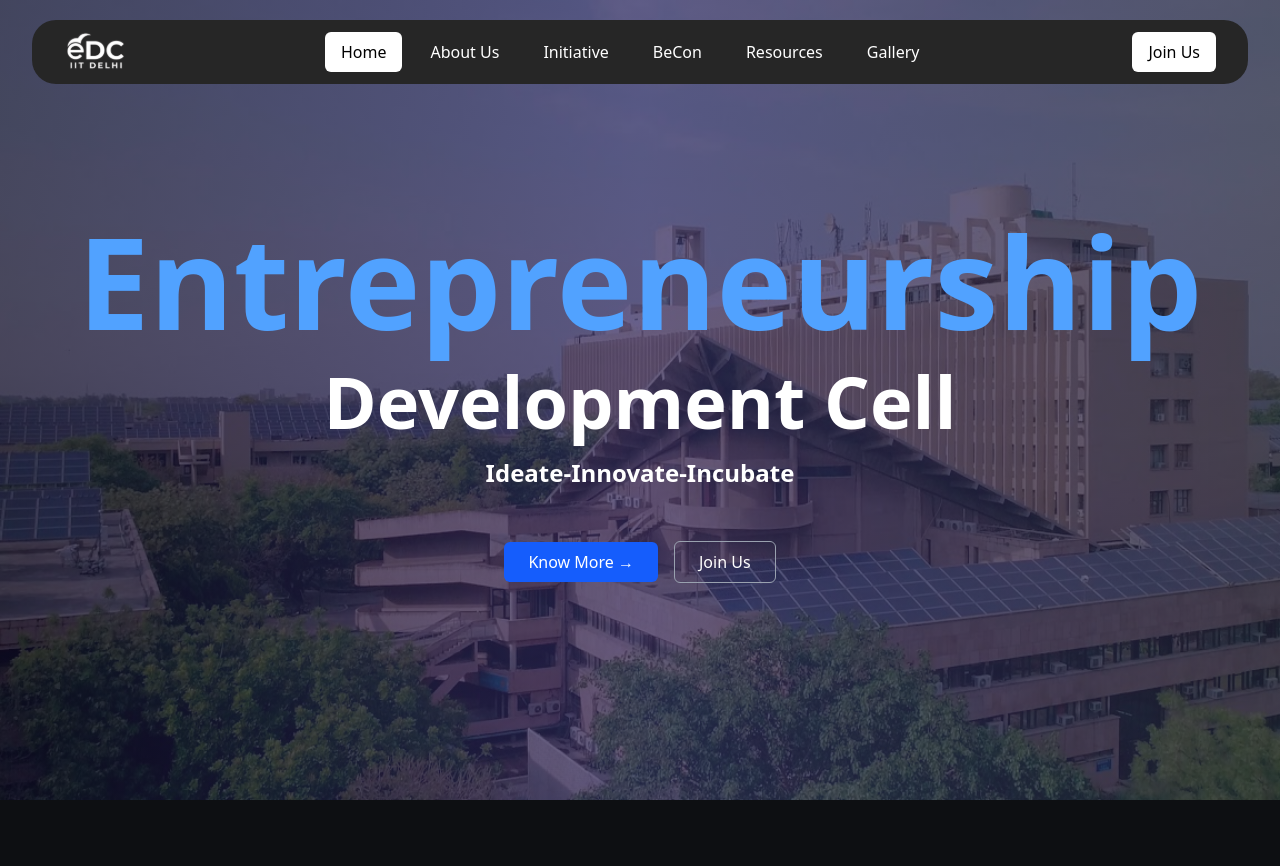
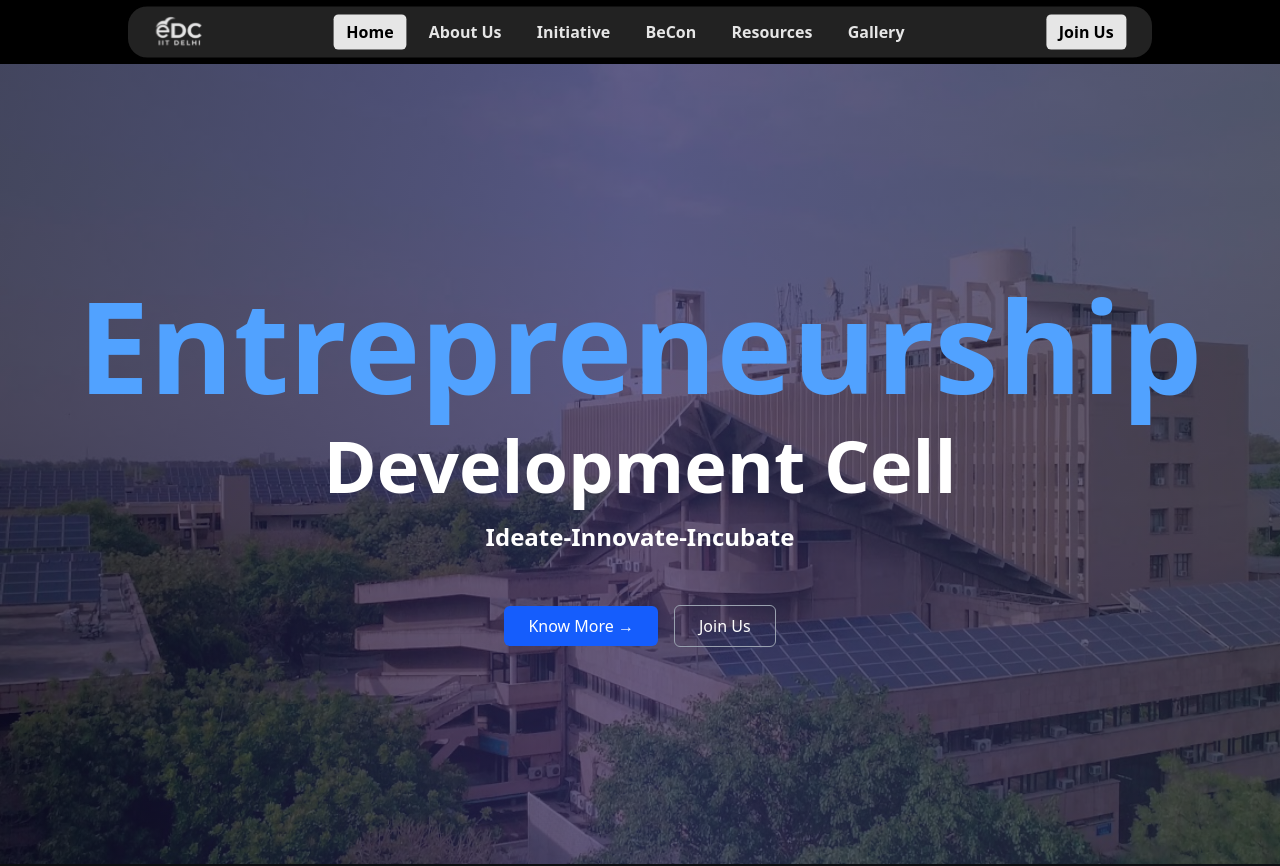
Before and after one commit to Prabhav2503/eDC, a React (Vite) app: page / in a window 1280 px wide. Shown: the top 866 px of the page. Built offline with nearby package versions, Linux system fonts and the light colour scheme.

Commit message:
fix/ navbar fixed

```diff
--- a/src/App.jsx
+++ b/src/App.jsx
@@ -1,5 +1,5 @@
 import Navbar from './components/navbar'
-import {SVGs, JPG} from './utility/images'
+import { SVGs, JPG } from './utility/images'
 import { Routes, Route } from 'react-router-dom'
 import Home from "./pages/Home"
 import About from './pages/About'
@@ -10,25 +10,29 @@
 import { useState } from 'react'
 
 function App() {
-  const [shrink,setShrink] = useState(false)
+  const [shrink, setShrink] = useState(false)
+
   return (
-    <div className='bg-black h-screen  flex items-center flex-col '>
-      <div className='w-full h-full px-8 z-20 sticky top-5 left-0'>
+    <div className="bg-black min-h-screen ">
+      {/* Sticky Navbar */}
+      <div className="w-full z-30 sticky top-0 bg-transparent">
         <Navbar SVGs={SVGs} shrink={shrink} />
       </div>
 
-      <main className='w-full h-full absolute top-0 left-0'>
+      {/* Scrollable main content */}
+      <main className="w-full flex flex-col ">
         <Routes>
-          <Route path='/' element={<Home JPG={JPG} setShrink={setShrink} />} />
-          <Route path='/about' element={<About />} />
-          <Route path='/initial' element={<Initiative />} />
-          <Route path='/becon' element={<BeCon />} />
-          <Route path='/resources' element={<Resources />} />
-          <Route path='/gallery' element={<Gallery />} />
+          <Route path="/" element={<Home JPG={JPG} setShrink={setShrink} />} />
+          <Route path="/about" element={<About />} />
+          <Route path="/initial" element={<Initiative />} />
+          <Route path="/becon" element={<BeCon />} />
+          <Route path="/resources" element={<Resources />} />
+          <Route path="/gallery" element={<Gallery />} />
         </Routes>
       </main>
     </div>
   )
 }
 
+
 export default App
--- a/src/components/landing.jsx
+++ b/src/components/landing.jsx
@@ -3,27 +3,18 @@
 const Landing = ({ JPG }) => {
   return (
     <div
-      className="w-full h-[100vh] bg-center bg-cover relative flex flex-col justify-center items-center text-center"
+      className="relative w-full h-screen bg-center bg-cover flex flex-col justify-center items-center text-center"
       style={{ backgroundImage: `url(${JPG.iitbuilding})` }}
     >
-      {/* Overlay gradient */}
-      <div
-        className="absolute inset-0"
-        style={{
-          background:
-            "linear-gradient(90deg, #0F0C29 0%, #302B63 50%, #24243E 100%)",
-          opacity: 0.7,
-        }}
-      />
+      {/* Overlay */}
+      <div className="absolute inset-0 bg-gradient-to-r from-[#0F0C29] via-[#302B63] to-[#24243E] opacity-70" />
 
       {/* Content */}
-      <div className="w-full h-full flex flex-col items-center justify-center gap-5 z-10">
+      <div className="relative z-10 flex flex-col items-center justify-center gap-5 px-4">
+        <h1 className="font-bold text-9xl text-blue-400">Entrepreneurship</h1>
+        <h3 className="font-bold text-7xl text-white">Development Cell</h3>
+        <h5 className="font-bold text-2xl text-white">Ideate-Innovate-Incubate</h5>
 
-        <h1 className="w-full font-bold text-9xl text-center text-blue-400 ">Entrepreneurship</h1>
-        <h3 className="w-full font-bold text-7xl text-center text-white"  >Development Cell</h3>
-        <h5 className="w-full font-bold text-2xl text-center text-white"  >Ideate-Innovate-Incubate</h5>
-
-        {/* Buttons */}
         <div className="mt-8 flex flex-wrap justify-center items-center gap-4">
           <button className="bg-blue-600 hover:bg-blue-700 text-white px-6 py-2 rounded-md font-medium flex items-center gap-2">
             Know More →
@@ -37,4 +28,5 @@
   );
 };
 
+
 export default Landing;
--- a/src/components/navbar.jsx
+++ b/src/components/navbar.jsx
@@ -6,7 +6,12 @@
 
 const Navbar = ({ SVGs, shrink }) => {
   return (
-    <div className='w-full bg-[#262626] rounded-3xl sticky top-5 left-0 flex items-center justify-between px-8 z-20'>
+    <div
+  className={`w-full bg-[#262626] flex items-center justify-between px-8 z-20 transition-all duration-300 ${
+    shrink ? 'scale-80 rounded-3xl font-semibold text-xl opacity-90' : ''
+  }`}
+>
+
       <img src={SVGs.logo} alt="logo" className='w-16' />
 
       <div className='flex gap-3'>
--- a/src/pages/Home.jsx
+++ b/src/pages/Home.jsx
@@ -1,31 +1,31 @@
-import React, { use, useEffect } from 'react'
-import Landing from '../components/landing'
-import AboutUs from '../components/aboutus'
-import Incentive from "../components/incentive"
-import Stats from '../components/stats'
-import PastSpeakers from '../components/pastSpeakers'
-import { useInView } from 'react-intersection-observer'
+import React, { use, useEffect } from "react";
+import Landing from "../components/landing";
+import AboutUs from "../components/aboutus";
+import Incentive from "../components/incentive";
+import Stats from "../components/stats";
+import PastSpeakers from "../components/pastSpeakers";
+import { useInView } from "react-intersection-observer";
 
- const Home = ({JPG, setShrink}) => {
-  const { ref, inView } = useInView({
-  threshold: 0.01, // Trigger when 1% of the element is visible
-  rootMargin: '10px', // Extend the trigger area by 10px
-});
-  useEffect(()=>{
-    console.log(inView)
-    setShrink(inView)
-  }, [inView])
+const Home = ({ JPG, setShrink }) => {
+  const { ref, inView } = useInView();
+
+  useEffect(() => {
+    console.log(inView);
+    setShrink(inView);
+  }, [inView]);
+
   return (
-    <div className='w-full h-full '>
-        <Landing JPG={JPG}/>
-        <AboutUs JPG={JPG}/>
-        <Stats ref={ref} />
-        <AboutUs JPG={JPG}/>
+    <div className="w-full h-full ">
+      <Landing JPG={JPG} />
+      <div ref={ref}>
+        <AboutUs JPG={JPG} />
+        <Stats />
+        <AboutUs JPG={JPG} />
         <PastSpeakers />
         {/* <Incentive /> */}
+      </div>
+    </div>
+  );
+};
 
-    </div>
-  )
-}
-
-export default Home
+export default Home;
```
